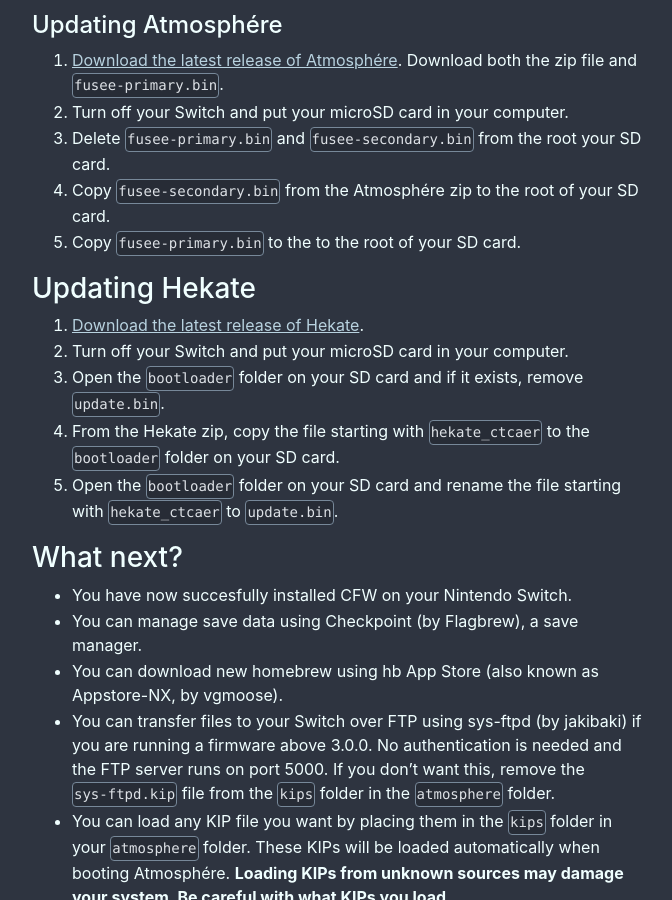
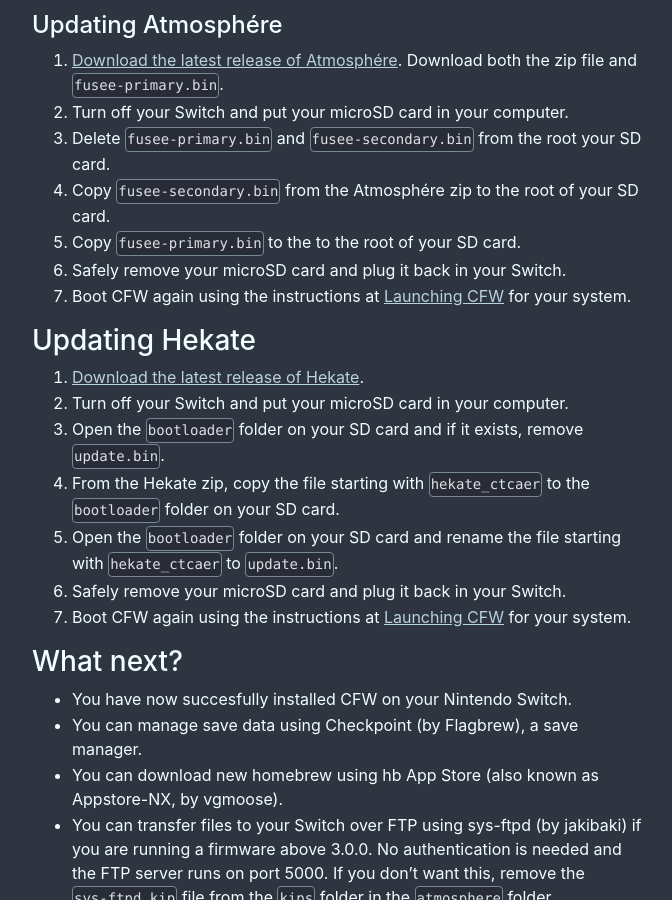
Before and after one commit to noirscape/SwitchGuideOLD, a Jekyll site: the page built from finalizing.md, in a window 1280 px wide and 900 px high, scrolled down 1938 px. Shown: the whole window, without its empty margins (303-975 px from the left). Built offline with Jekyll 4.4.1, drawn with Linux system fonts in a browser that asks for light colours.

Commit message:
Added missing step

```diff
--- a/_layouts/default.html
+++ b/_layouts/default.html
@@ -53,7 +53,7 @@
         <div class="content-table">
           <p class="text-center content-table-title">Overview</p>
           <hr class="content-table-hr">
-          <a href="https://switchguide.xyz" class="a-table a-table-section">Information</a>
+          <a href="{{ site.url }}" class="a-table a-table-section">Information</a>
           <hr class="content-table-hr">
           <a href="{{ 'sdcard.html' | relative_url }}" class="a-table">1. Setting up your SD card</a>
           <hr class="content-table-hr">
--- a/finalizing.md
+++ b/finalizing.md
@@ -49,6 +49,8 @@
 3. Delete `fusee-primary.bin` and `fusee-secondary.bin` from the root your SD card.
 4. Copy `fusee-secondary.bin` from the Atmosphére zip to the root of your SD card.
 5. Copy `fusee-primary.bin` to the to the root of your SD card.
+6. Safely remove your microSD card and plug it back in your Switch.
+7. Boot CFW again using the instructions at [Launching CFW](/launching-cfw/) for your system.
 
 ### Updating Hekate
 
@@ -57,6 +59,8 @@
 3. Open the `bootloader` folder on your SD card and if it exists, remove `update.bin`.
 4. From the Hekate zip, copy the file starting with `hekate_ctcaer` to the `bootloader` folder on your SD card.
 5. Open the `bootloader` folder on your SD card and rename the file starting with `hekate_ctcaer` to `update.bin`.
+6. Safely remove your microSD card and plug it back in your Switch.
+7. Boot CFW again using the instructions at [Launching CFW](/launching-cfw/) for your system.
 
 
 ### What next?
```
Also changed, not shown: launching-cfw/index.md (+2 -0 lines), os-specific-preparations/index.md (+2 -0 lines).
